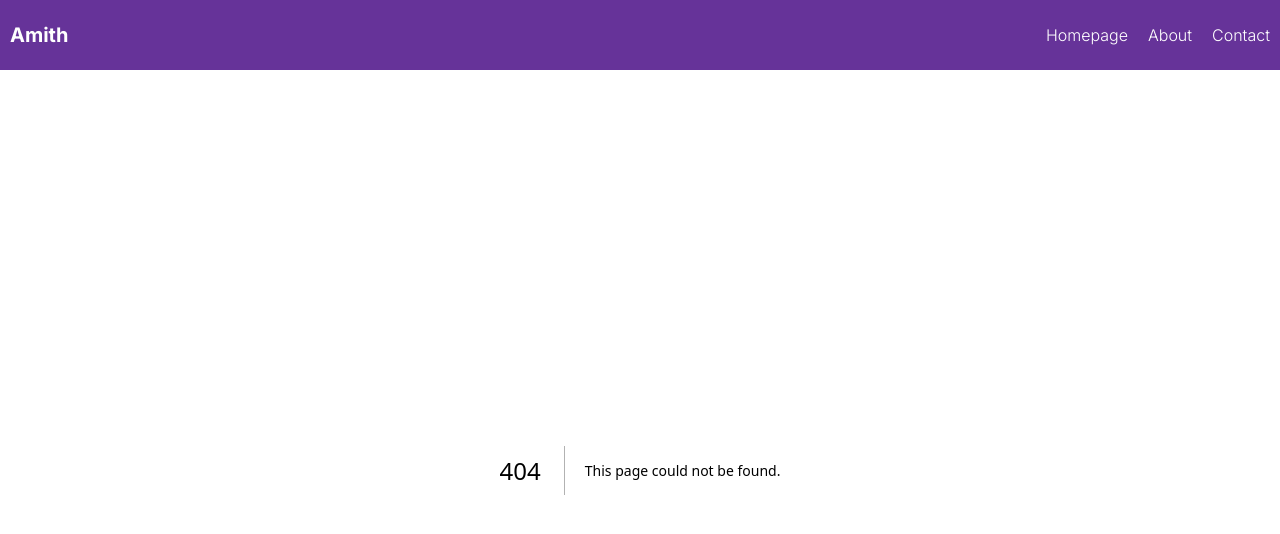
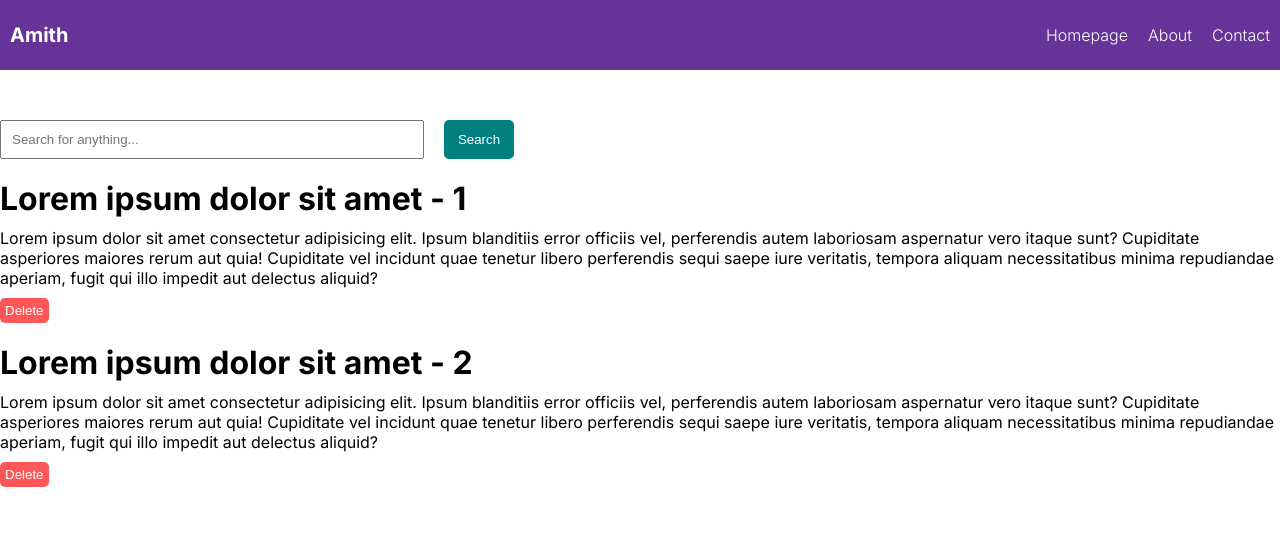
Before and after one commit to AmithBV0606/TypeScript-React-Next.js, a Next.js app in the folder typescript-with-react-nextjs/: page /3-event-example in a window 1280 px wide. Before the commit this address had no page. Shown: the top 534 px of the page. Built offline with nearby package versions, Linux system fonts and the light colour scheme.

Commit message:
TypeScript React event types.

```diff
--- /dev/null
+++ b/typescript-with-react-nextjs/src/app/3-event-example/page.tsx
@@ -0,0 +1,60 @@
+"use client";
+
+import React from "react";
+
+const page = () => {
+  const handleClick = (e: React.MouseEvent<HTMLButtonElement>) => {
+    e.preventDefault();
+    console.log("Searched");
+  };
+
+  const handleChange = (e: React.ChangeEvent<HTMLInputElement>) => {
+    console.log(e.target.value);
+  };
+
+  const handleDelete = (e: React.MouseEvent<HTMLButtonElement>, id: number) => {
+    e.preventDefault();
+    console.log(`Post ${id} has been deleted!!`);
+  };
+
+  return (
+    <div className="eventExample">
+      <form>
+        <input
+          type="text"
+          placeholder="Search for anything..."
+          onChange={handleChange}
+        />
+        <button onClick={handleClick}>Search</button>
+      </form>
+
+      <form className="post">
+        <h1>Lorem ipsum dolor sit amet - 1</h1>
+        <p>
+          Lorem ipsum dolor sit amet consectetur adipisicing elit. Ipsum
+          blanditiis error officiis vel, perferendis autem laboriosam aspernatur
+          vero itaque sunt? Cupiditate asperiores maiores rerum aut quia!
+          Cupiditate vel incidunt quae tenetur libero perferendis sequi saepe
+          iure veritatis, tempora aliquam necessitatibus minima repudiandae
+          aperiam, fugit qui illo impedit aut delectus aliquid?
+        </p>
+        <button onClick={(e) => handleDelete(e, 1)}>Delete</button>
+      </form>
+
+      <form className="post">
+        <h1>Lorem ipsum dolor sit amet - 2</h1>
+        <p>
+          Lorem ipsum dolor sit amet consectetur adipisicing elit. Ipsum
+          blanditiis error officiis vel, perferendis autem laboriosam aspernatur
+          vero itaque sunt? Cupiditate asperiores maiores rerum aut quia!
+          Cupiditate vel incidunt quae tenetur libero perferendis sequi saepe
+          iure veritatis, tempora aliquam necessitatibus minima repudiandae
+          aperiam, fugit qui illo impedit aut delectus aliquid?
+        </p>
+        <button onClick={(e) => handleDelete(e, 2)}>Delete</button>
+      </form>
+    </div>
+  );
+};
+
+export default page;
```
